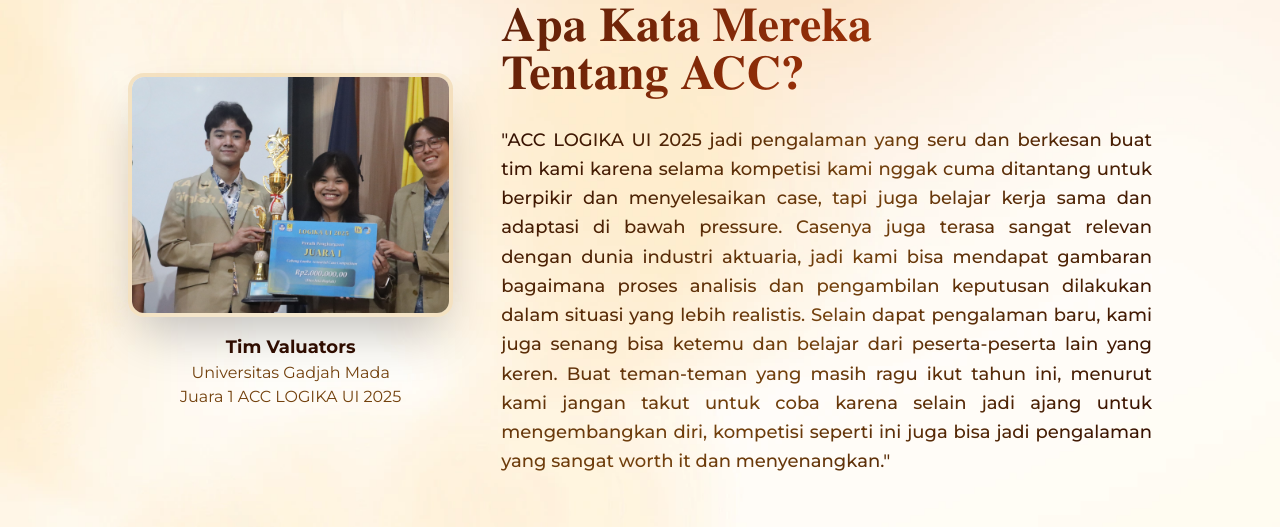
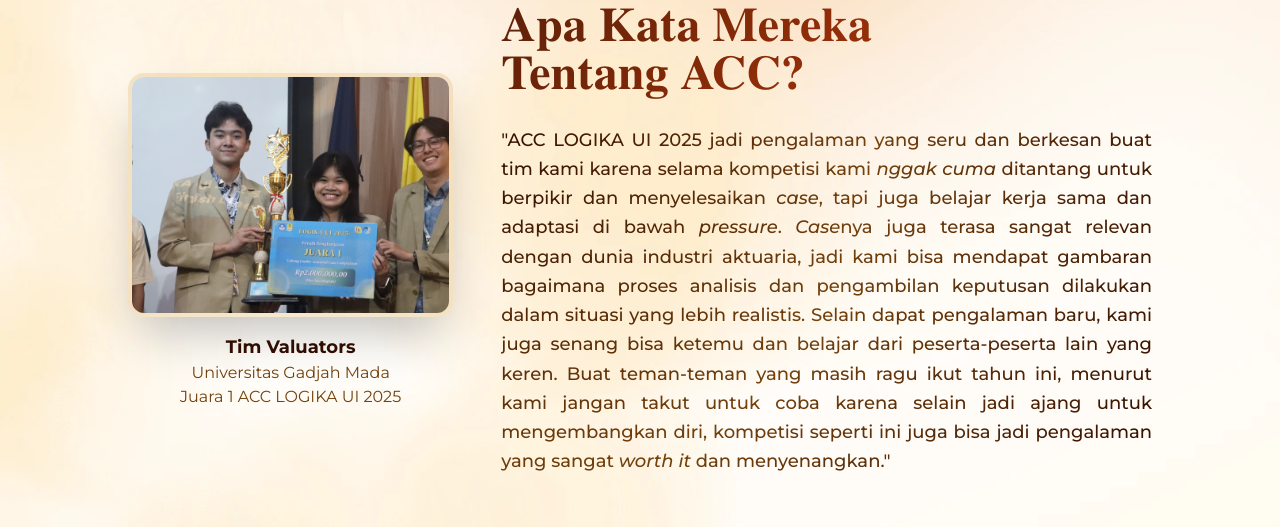
Before and after one commit to abhiramadw/logika-ui-26, a Next.js app: page /competitions/acc in a window 1280 px wide. Shown: the part 1860-2387 px from the top of the page. Built offline with nearby package versions, Linux system fonts and the light colour scheme.

Commit message:
memperbaiki penulisan masing masing page

```diff
--- a/src/components/competitions/ACCPage.tsx
+++ b/src/components/competitions/ACCPage.tsx
@@ -332,7 +332,7 @@
               className="text-base md:text-lg font-medium leading-relaxed text-justify"
               style={descGradientStyle}
             >
-              &quot;ACC LOGIKA UI 2025 jadi pengalaman yang seru dan berkesan buat tim kami karena selama kompetisi kami nggak cuma ditantang untuk berpikir dan menyelesaikan case, tapi juga belajar kerja sama dan adaptasi di bawah pressure. Casenya juga terasa sangat relevan dengan dunia industri aktuaria, jadi kami bisa mendapat gambaran bagaimana proses analisis dan pengambilan keputusan dilakukan dalam situasi yang lebih realistis. Selain dapat pengalaman baru, kami juga senang bisa ketemu dan belajar dari peserta-peserta lain yang keren. Buat teman-teman yang masih ragu ikut tahun ini, menurut kami jangan takut untuk coba karena selain jadi ajang untuk mengembangkan diri, kompetisi seperti ini juga bisa jadi pengalaman yang sangat worth it dan menyenangkan.&quot;
+              &quot;ACC LOGIKA UI 2025 jadi pengalaman yang seru dan berkesan buat tim kami karena selama kompetisi kami <i>nggak cuma </i> ditantang untuk berpikir dan menyelesaikan <i>case</i>, tapi juga belajar kerja sama dan adaptasi di bawah <i>pressure</i>. <i>Case</i>nya juga terasa sangat relevan dengan dunia industri aktuaria, jadi kami bisa mendapat gambaran bagaimana proses analisis dan pengambilan keputusan dilakukan dalam situasi yang lebih realistis. Selain dapat pengalaman baru, kami juga senang bisa ketemu dan belajar dari peserta-peserta lain yang keren. Buat teman-teman yang masih ragu ikut tahun ini, menurut kami jangan takut untuk coba karena selain jadi ajang untuk mengembangkan diri, kompetisi seperti ini juga bisa jadi pengalaman yang sangat <i>worth it </i> dan menyenangkan.&quot;
             </blockquote>
           </div>
         </section>
--- a/src/components/competitions/DSCPage.tsx
+++ b/src/components/competitions/DSCPage.tsx
@@ -334,7 +334,7 @@
               className="text-base md:text-lg font-medium leading-relaxed text-justify"
               style={descGradientStyle}
             >
-              &quot;DSC LOGIKA UI 2025 benar-benar core memory yang tidak terlupakan! Kami ditantang untuk berpikir out of the box karena case yang diberikan sangat unik dengan data riil yang anti-mainstream, beneran mirip kasus nyata yang tidak langsung siap pakai, jadi ruang untuk bereksperimen dan mengeksplorasi kreativitas tidak terbatas. Selain kompetisinya yang kompetitif, seluruh rangkaian acaranya juga dikemas dengan sangat seru, mulai dari campus tour yang asik, talkshow inspiratif, hingga networking dengan peserta lain yang sangat berkesan. Buat kalian para mahasiswa yang ngaku data enthusiast, kompetisi ini adalah panggung terbaik untuk menguji kemampuan kalian, jadi pastikan kalian rebut gelar juara DSC LOGIKA UI selanjutnya!&quot;
+              &quot;DSC LOGIKA UI 2025 benar-benar <i>core memory </i> yang tidak terlupakan! Kami ditantang untuk berpikir <i>out of the box </i> karena case yang diberikan sangat unik dengan data riil yang <i>anti-mainstream</i>, beneran mirip kasus nyata yang tidak langsung siap pakai, jadi ruang untuk bereksperimen dan mengeksplorasi kreativitas tidak terbatas. Selain kompetisinya yang kompetitif, seluruh rangkaian acaranya juga dikemas dengan sangat seru, mulai dari Campus Tour yang asik, <i>talkshow </i> inspiratif, hingga <i>networking </i> dengan peserta lain yang sangat berkesan. Buat kalian para mahasiswa yang ngaku <i>data enthusiast</i>, kompetisi ini adalah panggung terbaik untuk menguji kemampuan kalian, jadi pastikan kalian rebut gelar juara DSC LOGIKA UI selanjutnya!&quot;
             </blockquote>
           </div>
         </section>
--- a/src/components/competitions/MICPage.tsx
+++ b/src/components/competitions/MICPage.tsx
@@ -210,13 +210,14 @@
 export default function MICPage() {
   const [openFAQ, setOpenFAQ] = useState<number | null>(null);
 
+  // Revisi di bagian faqs
   const faqs = [
     { q: "Siapa saja yang boleh mendaftar MIC?", a: "MIC terbuka untuk seluruh siswa SMP/sederajat dan SMA/sederajat di Indonesia pada tahun ajaran 2026/2027." },
-    { q: "Materi apa saja yang diujikan pada MIC?", a: "Materi MIC mengikuti standar olimpiade matematika tingkat SMA, yang umumnya meliputi Aljabar, Kombinatorika, Geometri, dan Teori Bilangan. Cakupan lengkapnya dapat dilihat pada guidebook yang disediakan." },
+    { q: "Materi apa saja yang diujikan pada MIC?", a: <>Materi MIC mengikuti standar olimpiade matematika tingkat SMA, yang umumnya meliputi Aljabar, Kombinatorika, Geometri, dan Teori Bilangan. Cakupan lengkapnya dapat dilihat pada <i>Guidebook</i> yang disediakan.</> },
     { q: "Apakah peserta yang pernah menang LOGIKA UI boleh ikut lagi?", a: "Tidak berlaku untuk cabang yang sama. Peserta yang pernah menjadi Juara 1 MIC tidak diperbolehkan mendaftar MIC kembali, tetapi tetap dapat mendaftar MTC, dan berlaku sebaliknya. Selain itu, peraih medali emas OSN dan/atau perwakilan Indonesia di IMO juga tidak diperbolehkan mendaftar." },
     { q: "Apakah peserta bisa mendaftar MIC bersamaan dengan lomba lain?", a: "Ya, hal tersebut diperbolehkan. Peserta dapat mendaftar MIC bersamaan dengan MTC, ASC, maupun SEC. Akan tetapi, khusus untuk MIC, ASC, dan SEC, apabila peserta lolos ke babak semifinal (final untuk SEC) pada dua atau lebih dari ketiga cabang tersebut, peserta hanya dapat memilih salah satu kompetisi untuk dilanjutkan ke babak berikutnya." },
-    { q: "Apakah MIC diselenggarakan secara online atau offline?", a: "MIC dilaksanakan secara hybrid. Babak penyisihan diselenggarakan secara daring, sedangkan babak semifinal dan final diselenggarakan secara luring di Universitas Indonesia." },
-    { q: "Perangkat apa saja yang dibutuhkan untuk babak penyisihan?", a: "Peserta membutuhkan dua perangkat, yaitu laptop untuk pengerjaan soal di platform lomba dan gawai (HP) sebagai media pengawasan melalui Zoom meetings." },
+    { q: <>Apakah MIC diselenggarakan secara <i>online</i> atau <i>offline</i>?</>, a: <>MIC dilaksanakan secara <i>hybrid</i>. Babak penyisihan diselenggarakan secara daring, sedangkan babak semifinal dan final diselenggarakan secara luring di Universitas Indonesia.</> },
+    { q: "Perangkat apa saja yang dibutuhkan untuk babak penyisihan?", a: <>Peserta membutuhkan dua perangkat, yaitu laptop untuk pengerjaan soal di platform lomba dan gawai (<i>Handphone</i>) sebagai media pengawasan melalui <i>Zoom Meeting</i>.</> },
   ];
 
   return (
--- a/src/components/competitions/MTCPage.tsx
+++ b/src/components/competitions/MTCPage.tsx
@@ -218,7 +218,7 @@
     { q: "Apakah peserta yang pernah menang LOGIKA UI boleh ikut lagi?", a: "Tidak berlaku untuk cabang yang sama. Peserta yang pernah menjadi Juara 1 MTC tidak diperbolehkan mendaftar MTC kembali, tetapi tetap dapat mendaftar MIC, dan berlaku sebaliknya. Selain itu, peraih medali emas OSN dan/atau perwakilan Indonesia di IMO juga tidak diperbolehkan mendaftar." },
     { q: "Apakah peserta bisa mendaftar MTC bersamaan dengan lomba lain?", a: "Ya, hal tersebut diperbolehkan. Peserta dapat mendaftar MTC bersamaan dengan MIC, ASC, maupun SEC. Akan tetapi, khusus untuk MIC, ASC, dan SEC, apabila peserta lolos ke babak semifinal (final untuk SEC) pada dua atau lebih dari ketiga cabang tersebut, peserta hanya dapat memilih salah satu kompetisi untuk dilanjutkan ke babak berikutnya." },
     { q: "Apakah MTC diselenggarakan secara online atau offline?", a: "MTC dilaksanakan secara hybrid. Babak penyisihan diselenggarakan secara daring, sedangkan babak semifinal dan final diselenggarakan secara luring di Universitas Indonesia." },
-    { q: "Perangkat apa saja yang dibutuhkan untuk babak penyisihan?", a: "Peserta membutuhkan dua perangkat, yaitu laptop untuk pengerjaan soal di platform lomba dan gawai (HP) sebagai media pengawasan melalui Zoom meetings." },
+    { q: "Perangkat apa saja yang dibutuhkan untuk babak penyisihan?", a: <>Peserta membutuhkan dua perangkat, yaitu laptop untuk pengerjaan soal di platform lomba dan gawai (<i>Handphone</i>) sebagai media pengawasan melalui <i>Zoom meetings</i>.</> },
   ];
 
   return (
@@ -386,7 +386,7 @@
               className="text-base md:text-lg font-medium leading-relaxed text-justify"
               style={descGradientStyle}
             >
-              &quot;Di sini kita nggak cuma mengerjakan soal olimpiade yang sulit, tapi ada banyak sesi perlombaan seru di mana kita bisa mengunggulkan strategi dan logika. Itu yang bawa tim kami sampai juara.&quot;
+              &quot;Di sini kita <i>nggak cuma </i> mengerjakan soal olimpiade yang sulit, tapi ada banyak sesi perlombaan seru di mana kita bisa mengunggulkan strategi dan logika. Itu yang bawa tim kami sampai juara.&quot;
             </blockquote>
           </div>
         </section>
--- a/src/components/competitions/SECPage.tsx
+++ b/src/components/competitions/SECPage.tsx
@@ -330,7 +330,7 @@
               className="text-base md:text-lg font-medium leading-relaxed text-justify"
               style={descGradientStyle}
             >
-              &quot;Mengikuti LOGIKA UI 2025 benar-benar jadi pengalaman yang luar biasa buat saya. Selain ajangnya yang sangat bergengsi dan sertifikatnya yang bernilai tinggi, suasana kompetisinya juga menantang banget karena harus bersaing dengan peserta hebat dari berbagai sekolah unggulan negeri dan swasta. Ajang ini menjadi tempat dimana saya berhasil membuktikan bahwa asal sekolah bukan halangan, meski dari sekolah yang kurang dikenal, saya bisa menunjukkan kalau seluruh anak Indonesia itu hebat dengan meraih Juara 1 Essay Competition LOGIKA Universitas Indonesia. Pesan saya buat peserta tahun ini; berikan ide terbaik kalian, gunakan matematika untuk manfaat global, dan selesaikan semua masalah dengan semangat Al-Khawarizmi. Semangat pejuang matematika! See you at Logika UI 2026! Jelajahi matematika, arungi cakrawala.&quot;
+              &quot;Mengikuti LOGIKA UI 2025 benar-benar jadi pengalaman yang luar biasa buat saya. Selain ajangnya yang sangat bergengsi dan sertifikatnya yang bernilai tinggi, suasana kompetisinya juga menantang <i>banget</i> karena harus bersaing dengan peserta hebat dari berbagai sekolah unggulan negeri dan swasta. Ajang ini menjadi tempat di mana saya berhasil membuktikan bahwa asal sekolah bukan halangan, meski dari sekolah yang kurang dikenal, saya bisa menunjukkan kalau seluruh anak Indonesia itu hebat dengan meraih Juara 1 Essay Competition LOGIKA Universitas Indonesia. Pesan saya buat peserta tahun ini; berikan ide terbaik kalian, gunakan matematika untuk manfaat global, dan selesaikan semua masalah dengan semangat Al-Khawarizmi. Semangat pejuang matematika! <i>See you at </i> Logika UI 2026! Jelajahi matematika, arungi cakrawala.&quot;
             </blockquote>
           </div>
         </section>
--- a/src/components/competitions/UECPage.tsx
+++ b/src/components/competitions/UECPage.tsx
@@ -332,7 +332,7 @@
               className="text-base md:text-lg font-medium leading-relaxed text-justify"
               style={descGradientStyle}
             >
-              &quot;Buat saya, LOGIKA jadi salah satu lomba yang paling berkesan karena jarang banget ada kompetisi bertema matematika selain olimpiade. Menurut saya, ini yang bikin LOGIKA menarik karena membuka kesempatan bagi siapa saja yang punya ketertarikan atau kemampuan di bidang lain untuk ikut menuangkan ide dan sudut pandangnya melalui kompetisi seperti esai, Data science dan Actuarial Case competition. Selain lombanya yang seru dan menantang, talk show yang diadakan juga nggak kalah menarik karena menghadirkan pemateri-pemateri yang inspiratif dan berpengalaman. Dari ikut LOGIKA, saya nggak cuma dapat pengalaman dan kesempatan untuk meraih prestasi, tapi juga banyak ilmu baru dan wawasan yang lebih luas.&quot;
+              &quot;Buat saya, LOGIKA jadi salah satu lomba yang paling berkesan karena jarang <i>banget </i> ada kompetisi bertema matematika selain olimpiade. Menurut saya, ini yang bikin LOGIKA menarik karena membuka kesempatan bagi siapa saja yang punya ketertarikan atau kemampuan di bidang lain untuk ikut menuangkan ide dan sudut pandangnya melalui kompetisi seperti esai, Data science dan Actuarial Case competition. Selain lombanya yang seru dan menantang, <i>talk show </i> yang diadakan juga nggak kalah menarik karena menghadirkan pemateri-pemateri yang inspiratif dan berpengalaman. Dari ikut LOGIKA, saya <i>nggak cuma </i> dapat pengalaman dan kesempatan untuk meraih prestasi, tapi juga banyak ilmu baru dan wawasan yang lebih luas.&quot;
             </blockquote>
           </div>
         </section>
```
